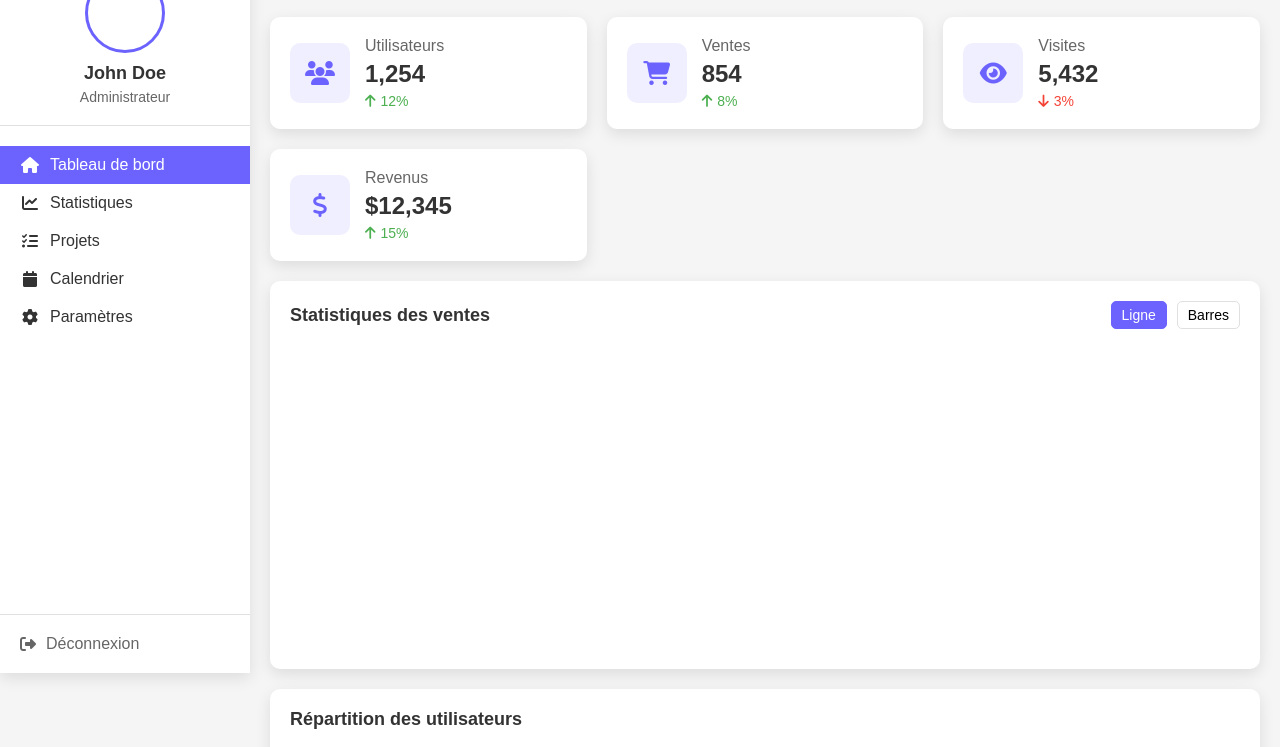
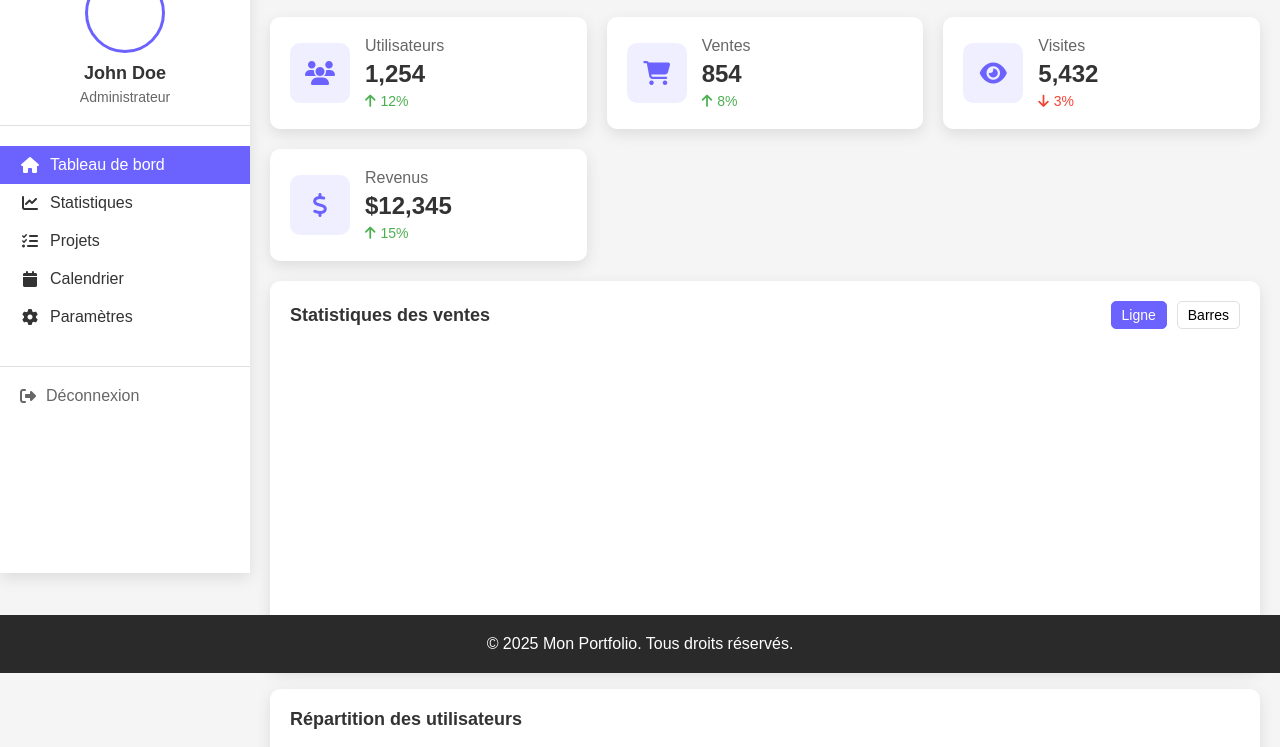
Before and after one commit to JoeDev-00/Portfolio, a plain HTML site: page projets/tableau-bord/index.html in a window 1280 px wide. Shown: the part 127-874 px from the top of the page. Drawn offline with nearby package versions, Linux system fonts and the light colour scheme.

Commit message:
agencements

```diff
--- a/projets/tableau-bord/style.css
+++ b/projets/tableau-bord/style.css
@@ -30,6 +30,7 @@
     min-height: 100vh;
     display: flex;
     flex-direction: column;
+    overflow: hidden;
   }
 
   a {
@@ -128,9 +129,22 @@
     color: #666;
   }
 
+  .sidebar{
+    background-color: var(--light-color);
+    box-shadow: var(--box-shadow);
+    display: flex;
+    flex-direction: column;
+    position: fixed;
+    height: calc(100vh - 180px);
+    top: 80px;
+    left: 0;
+  }
+
   .sidebar-nav {
+    position
     flex: 1;
     padding: 20px 0;
+   height: calc(100vh - 560px);
   }
 
   .sidebar-nav ul li {
@@ -185,6 +199,7 @@
 
   /* Dashboard Content */
   .dashboard-content {
+    overflow: auto;
     flex: 1;
     padding: 20px;
     margin-left: var(--sidebar-width);
@@ -408,6 +423,9 @@
 
   /* Footer */
   footer {
+    position: fixed;
+    bottom: 0;
+    width: 100%;
     text-align: center;
     padding: 20px;
     background-color: var(--dark-color);
```
Also changed, not shown: CSS/style.css (+17 -0 lines), index.html (+1 -0 lines).
